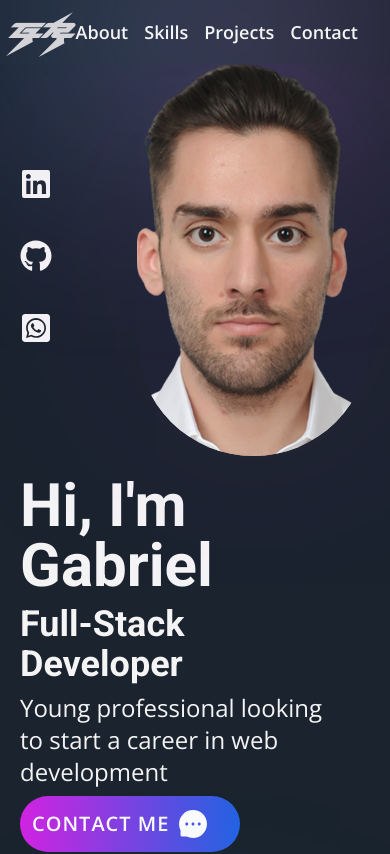
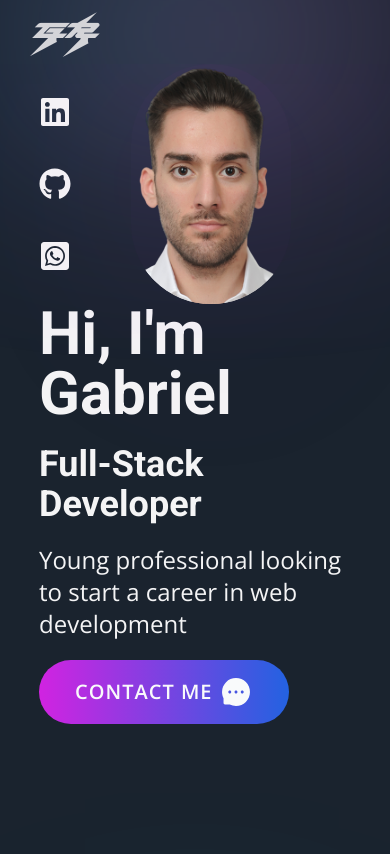
Before and after one commit to GabrielRenard/portfolio, a Next.js app: page / in a window 390 px wide. Shown: the top 854 px of the page. Built offline with nearby package versions, Linux system fonts and the light colour scheme.

Commit message:
hero responsive

```diff
--- a/components/Navbar.jsx
+++ b/components/Navbar.jsx
@@ -15,12 +15,12 @@ const Navbar = () => {
         <div className="absolute inset-0 flex justify-between mx-auto items-center">
           <div>
             <a href="#home" className="text-2xl md:text-3xl lg:text-4xl">
-              <span className="font-sans text-zinc-300 hover:text-zinc-50 transition-colors duration-200 ease-in-out">
+              <span className="ml-[1.5rem] md:ml-0 font-sans text-zinc-300 hover:text-zinc-50 transition-colors duration-200 ease-in-out">
                 GR
               </span>
             </a>
           </div>
-          <ul className="flex text-lg font-bold space-x-4 sm:space-x-[3rem] md:space-x-[3rem] lg:space-x-[4rem] lg:text-xl">
+          <ul className="hidden md:flex text-lg font-bold space-x-4 sm:space-x-[3rem] md:space-x-[3rem] lg:space-x-[4rem] lg:text-xl">
             <motion.a whileHover={{ scale: 1.1 }} href="#about">
               About
             </motion.a>
--- a/sections/Hero.jsx
+++ b/sections/Hero.jsx
@@ -15,7 +15,7 @@ const Hero = () => {
   return (
     <section
       id="home"
-      className="px-5 lg:p-10 h-screen flex flex-col justify-center"
+      className="px-5 lg:p-10 md:mt-[5rem] h-screen flex flex-col self-center items-center"
     >
       <motion.div
         variants={staggerContainer}
@@ -25,7 +25,7 @@ const Hero = () => {
         className="flex flex-col"
       >
         <div className="grid">
-          <div className="grid mx-auto gap-5 md:gap-10 lg:gap-20 items-center smGrid md:grid-cols-[max-content,max-content,max-content]">
+          <div className="grid mx-auto md:gap-10 lg:gap-20 items-center smGrid md:grid-cols-[max-content,max-content,max-content]">
             <motion.div variants={slideIn("left", "tween", 0.2, 1)}>
               <div className="space-y-10 grid w-[2rem]">
                 <motion.a
@@ -69,7 +69,7 @@ const Hero = () => {
               </motion.div>
             </motion.div>
 
-            <div className="w-11/12 sm:w-[500px] md:w-[500px] lg:w-[500px] col-start-1 col-end-3 md:col-start-[2] md:col-end-[3] space-y-2 md:space-y-4 lg:space-y-6">
+            <div className="w-[80vw] md:w-[60vw] lg:w-[50vw] xl:w-[35vw] col-start-1 col-end-3 md:col-start-[2] md:col-end-[3] space-y-5 md:space-y-4 lg:space-y-6">
               <motion.h1
                 variants={textVariant(1.1)}
                 className="text-6xl lg:text-7xl font-extrabold"
@@ -89,13 +89,13 @@ const Hero = () => {
               </motion.div>
               <motion.div variants={slideIn("down", "tween", 1.4, 1)}>
                 <motion.button
-                  className="relative p-3 md:p-4 lg:p-4 text-xl text-gray-50 rounded-full w-[220px] bg-gradient-to-r from-[#d123e1] to-[#2362e1]"
+                  className="relative py-4 md:p-4 text-xl flex justify-center text-gray-50 rounded-full w-[80%] sm:w-[50%] bg-gradient-to-r from-[#d123e1] to-[#2362e1]"
                   whileHover={{ scale: 1.05 }}
                   whileTap={{ scale: 1 }}
                 >
                   <a
                     href="#contact"
-                    className="flex items-center gap-2 leading-none uppercase font-bold tracking-wider h-full w-full"
+                    className="flex items-center gap-2 leading-none uppercase font-bold tracking-wider"
                   >
                     Contact me <AiFillMessage size="2rem" />
                   </a>
--- a/styles/globals.css
+++ b/styles/globals.css
@@ -144,8 +144,8 @@ h3 {
   background-color: rgba(209, 35, 225, 0.04);
   background-size: cover;
   background-position: center center;
-  height: 400px;
-  width: 300px;
+  height: 15rem;
+  width: 10rem;
   box-shadow: 0 0 1000px 5px rgba(209, 35, 225, 0.1);
 }
 
```
